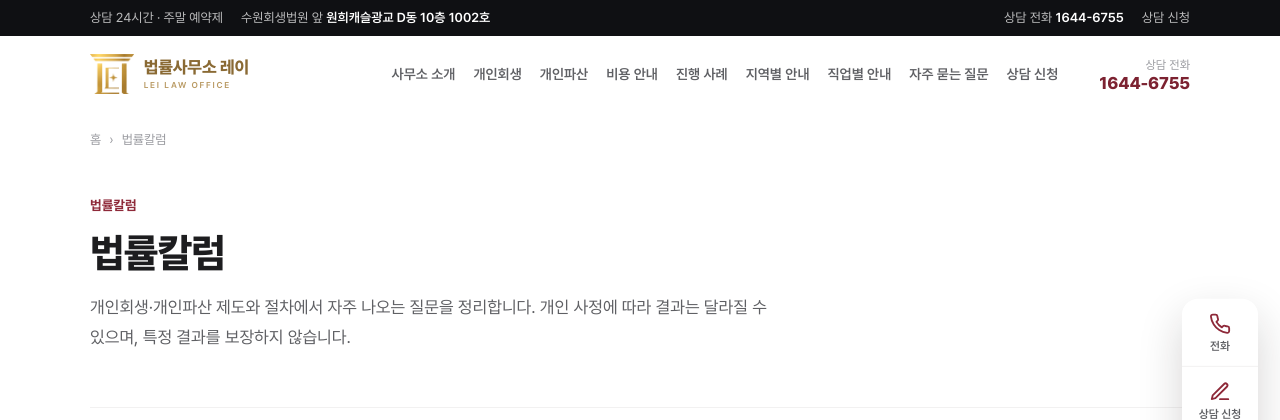
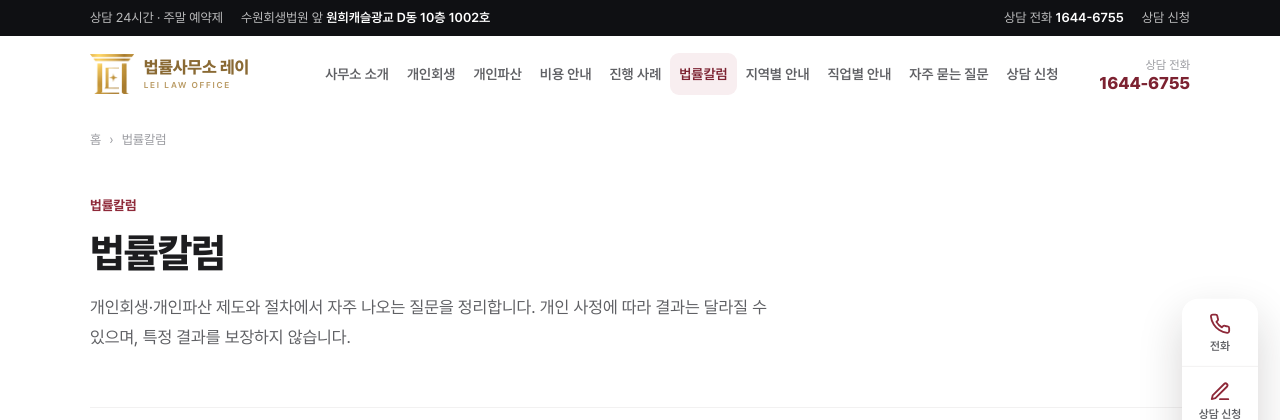
Before and after one commit to Jeongdonghwan/rwas_prj, a Flask app: a page that uses app/templates/_header.html in a window 1280 px wide. Shown: the top 420 px of the page. Run offline with Flask 3, Linux system fonts and the light colour scheme.

Commit message:
상단 메뉴에 법률칼럼 추가 + 메뉴를 기본부터 압축형으로
법률칼럼이 푸터·어드민에만 있고 상단 메뉴(GNB)에 없었다 → 진행 사례 옆에 추가.
경로·라벨 모두 site.column_path 를 써서 '가이드' 등으로 바꿀 때 같이 바뀐다.

메뉴가 10개가 되면서 1366px 이상에서 헤더 내용이 컨테이너를 124px 넘쳤다.
**원래(9개)도 42px 넘치고 있었다**(운영 실측). 컨테이너가 --w 에서 멈춰 넓은
화면도 쓸 수 있는 폭이 같은데, 15px·간격 13px 메뉴는 그 폭에 안 들어간다.
1280px 이하에만 걸려 있던 압축값(14px·간격 9px)을 기본으로 올렸다.
1000~1920px 6개 해상도에서 메뉴 1줄·헤더가 컨테이너 안(-20px).

참고: 처음엔 전화번호가 퀵메뉴에 가려진다고 보고 숨김·여백 처리를 넣었는데,
높이 150~260px 짜리 납작한 창으로 잰 착시였다. 퀵메뉴는 화면 세로 가운데
고정이라 실제 창(720px~)에서는 헤더(113px까지)와 겹치지 않는다(249px부터).
그 처리는 전부 되돌렸다. **레이아웃 측정은 실제 창 높이로 할 것.**

Co-Authored-By: Claude Opus 5.5 <noreply@anthropic.com>

```diff
--- a/app/static/css/site.css
+++ b/app/static/css/site.css
@@ -110,8 +110,11 @@ p{margin:0}
 .ftr .flogo span{font-weight:800;font-size:17px;color:#d9bd8a;line-height:1.15}
 .ftr .flogo span small{display:block;font-weight:600;font-size:9px;letter-spacing:.24em;color:rgba(217,189,138,.65)}
 .logo small{display:block;font-weight:600;font-size:10.5px;color:var(--ink-3);letter-spacing:.2em;line-height:1.2;margin-top:2px}
-.gnb{display:flex;gap:4px;font-weight:600;font-size:15px;margin-left:auto}
-.gnb a{padding:9px 13px;border-radius:9px;transition:color .15s,background .15s;white-space:nowrap;color:var(--ink-2)}
+/* 메뉴는 기본부터 압축형이다. 컨테이너가 --w(1140px)에서 멈춰 넓은 화면도 쓸 수 있는
+   폭이 같은데, 15px·간격 13px로는 메뉴 9개일 때도 42px, 10개(법률칼럼 추가)면
+   124px 넘쳤다. 1280px 이하에만 걸려 있던 압축값을 기본으로 올렸다. */
+.gnb{display:flex;gap:0;font-weight:600;font-size:14px;margin-left:auto}
+.gnb a{padding:9px 9px;border-radius:9px;transition:color .15s,background .15s;white-space:nowrap;color:var(--ink-2)}
 .gnb a.on,.gnb a:hover{color:var(--green);background:var(--mint)}
 .hdr-tel{text-align:right;line-height:1.2;margin-left:6px}
 .hdr-tel b{display:block;font-size:20px;font-weight:800;color:var(--green);letter-spacing:-.01em;white-space:nowrap}
--- a/app/templates/_header.html
+++ b/app/templates/_header.html
@@ -14,6 +14,7 @@
     <a href="{{ url_for('main.service_bankruptcy') }}"{% if request.path.startswith('/service/bankruptcy') %} class="on"{% endif %}>개인파산</a>
     <a href="{{ url_for('main.service_cost') }}"{% if request.path.startswith('/service/cost') %} class="on"{% endif %}>비용 안내</a>
     <a href="{{ url_for('board.case_list') }}"{% if request.path.startswith('/사례') %} class="on"{% endif %}>진행 사례</a>
+    <a href="{{ url_for('board.column_list') }}"{% if request.path.startswith('/' ~ site.column_path) %} class="on"{% endif %}>{{ site.column_path }}</a>
     <a href="{{ url_for('ko.area_hub') }}"{% if request.path.startswith('/지역별') %} class="on"{% endif %}>지역별 안내</a>
     <a href="{{ url_for('ko.job_hub') }}"{% if request.path.startswith('/직업별') or request.path.startswith('/상황별') %} class="on"{% endif %}>직업별 안내</a>
     <a href="{{ url_for('main.faq') }}"{% if request.path.startswith('/faq') %} class="on"{% endif %}>자주 묻는 질문</a>
```
